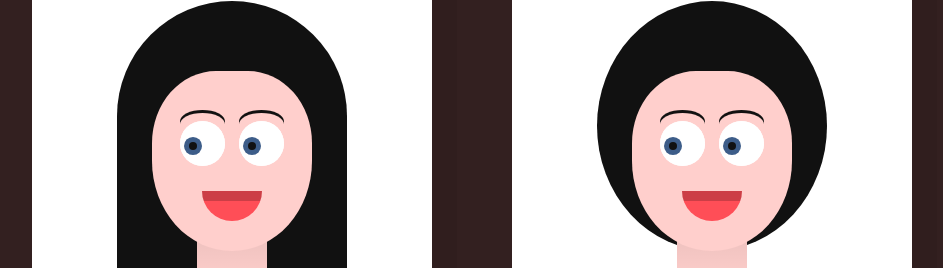
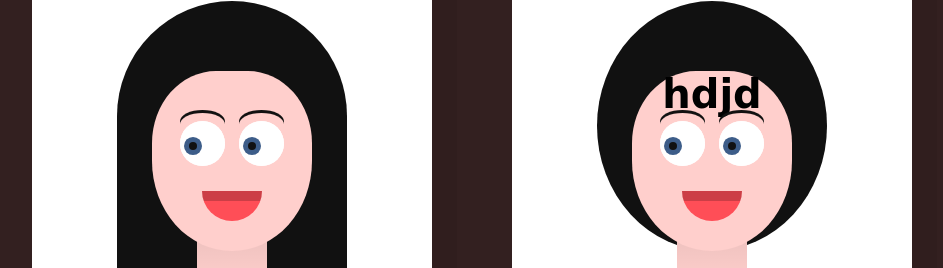
Before and after one commit to hunrayy/animated-girls, a plain HTML site: page index.html in a window 1280 px wide. Shown: the part 199-467 px from the top of the page, without its empty margins (168-1111 px from the left). Drawn offline with Linux system fonts and the light colour scheme.

Commit message:
edited code

```diff
--- a/index.html
+++ b/index.html
@@ -33,7 +33,7 @@
         </div>
         <div class="head">
             <div class="neck"></div>
-            <div class="face two">
+            <div class="face two"><p>hdjd</p>
                 <div class="eyes">
                     <span class="eye"><strong></strong></span>
                     <span class="eye"><strong></strong></span>
```
